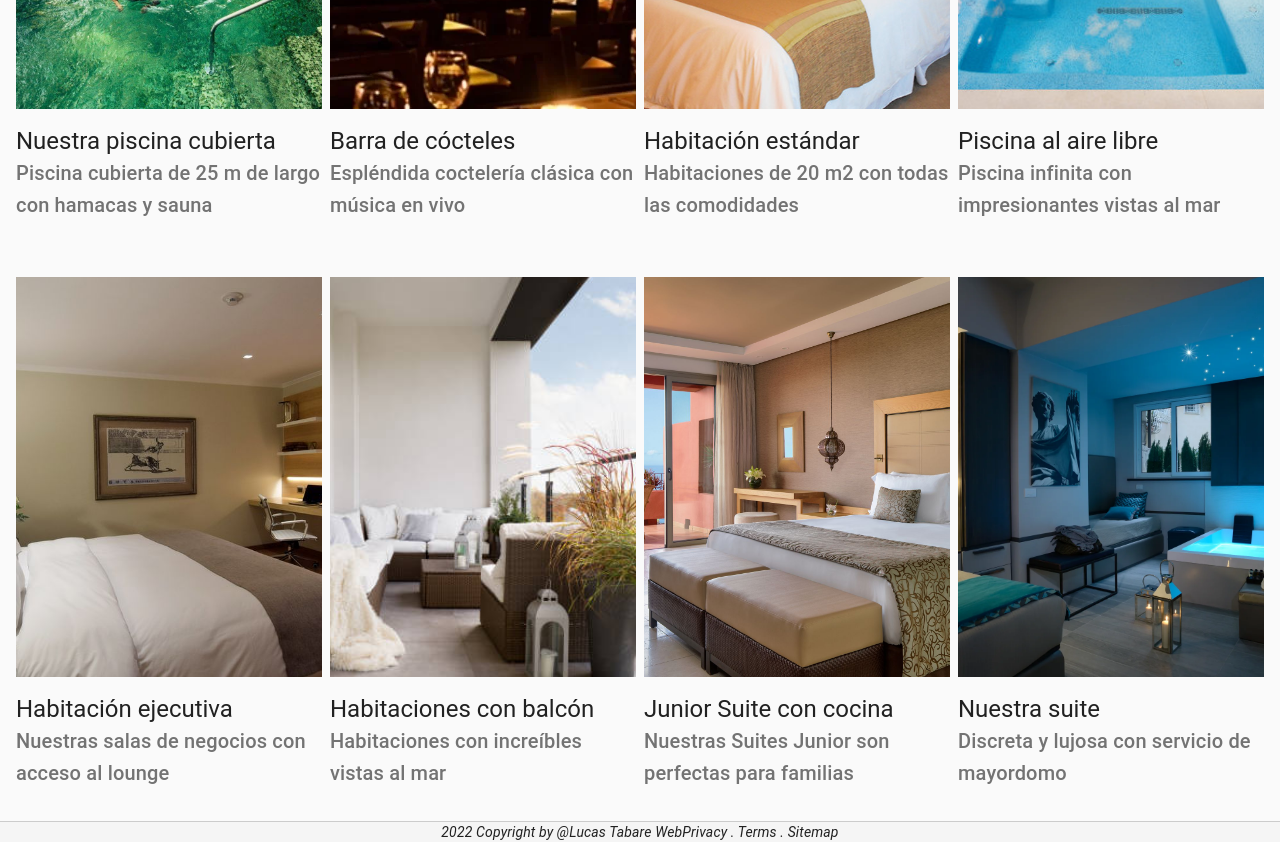
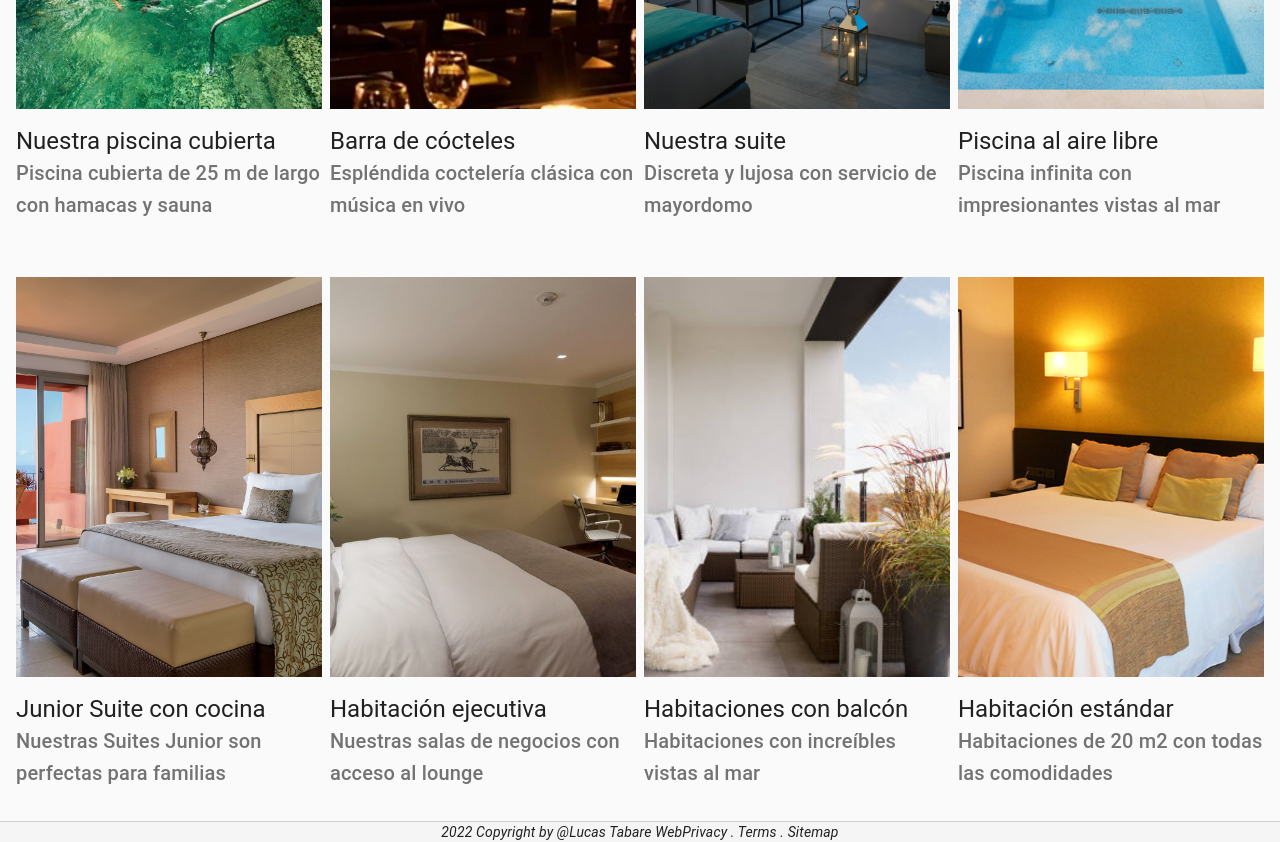
Before and after one commit to lucastabare/reserva-hotelera, a React (Create React App) app: page / in a window 1280 px wide. Shown: the part 860-1702 px from the top of the page. Built offline with nearby package versions, Linux system fonts and the light colour scheme.

Commit message:
Proyecto terminado

```diff
--- a/src/app/store.js
+++ b/src/app/store.js
@@ -1,8 +1,12 @@
-import { configureStore } from '@reduxjs/toolkit';
-import counterReducer from '../features/counter/counterSlice';
+import { configureStore } from "@reduxjs/toolkit";
+import counterReducer from "../features/counter/counterSlice";
+import startReducer from "../features/startSlice";
+import endReducer from "../features/endSlice";
 
 export const store = configureStore({
   reducer: {
     counter: counterReducer,
+    start: startReducer,
+    end: endReducer,
   },
 });
--- a/src/components/Banner.js
+++ b/src/components/Banner.js
@@ -1,5 +1,7 @@
 import { Typography, Button, makeStyles } from "@material-ui/core";
 import imgFondo from "../assets/imgFondo.jpg";
+import { Link } from "react-router-dom";
+
 const Banner = () => {
   const classes = useStyles();
 
@@ -7,7 +9,9 @@ const Banner = () => {
     <div className={classes.root}>
       <div className={classes.info}>
         <Typography variant="h2">Planifica tu escapada</Typography>
-        <Button variant="contained">Consulta nuestras habitaciones</Button>
+        <Link style={{ textDecoration: "none" }} to="/search">
+          <Button variant="contained">Consulta nuestras habitaciones</Button>
+        </Link>
       </div>
     </div>
   );
--- a/src/components/DatePicker.js
+++ b/src/components/DatePicker.js
@@ -6,17 +6,26 @@ import { makeStyles } from "@material-ui/styles";
 import { InputBase, Typography, Button } from "@material-ui/core";
 import { People } from "@material-ui/icons";
 import { useNavigate } from "react-router-dom";
-
-const selectionRange = {
-  startDate: new Date(),
-  endDate: new Date(),
-  key: "selection",
-};
+import { useSelector, useDispatch } from "react-redux";
+import { setStart, selectStart } from "../features/startSlice";
+import { setEnd, selectEnd } from "../features/endSlice";
 
 const DatePicker = () => {
   const classes = styles();
-  const handleSelect = () => {};
+  const dispatch = useDispatch();
   const navigate = useNavigate();
+  const start = useSelector(selectStart);
+  const end = useSelector(selectEnd);
+  const selectionRange = {
+    startDate: start,
+    endDate: end,
+    key: "selection",
+  };
+  const handleSelect = (ranges) => {
+    //console.log(ranges);
+    dispatch(setStart(ranges.selection.startDate.getTime()));
+    dispatch(setEnd(ranges.selection.endDate.getTime()));
+  };
 
   return (
     <div className={classes.root}>
--- a/src/components/SearchPage.js
+++ b/src/components/SearchPage.js
@@ -1,8 +1,11 @@
 import { makeStyles } from "@material-ui/styles";
 import { Typography, Chip, Slider } from "@material-ui/core";
 import mockData, { chips } from "../mockData";
-//import { useState } from "react";
+import { useSelector } from "react-redux";
 import Result from "./Result";
+import { useState } from "react";
+import { selectStart } from "../features/startSlice";
+import { selectEnd } from "../features/endSlice";
 
 const SearchPage = () => {
   const classes = useStyles();
@@ -10,8 +13,14 @@ const SearchPage = () => {
     console.info("You clicked the delete icon.");
   };
 
-  //const value = useState("false");
-  const handleChange = () => {};
+  const start = useSelector(selectStart);
+  const end = useSelector(selectEnd);
+
+  const [value, setValue] = useState(22000);
+  const handleChange = (e, newValue) => {
+    setValue(newValue);
+    //console.log(value);
+  };
 
   return (
     <div className={classes.root}>
@@ -34,17 +43,23 @@ const SearchPage = () => {
       <div className={classes.selector}>
         <Typography gutterBottom>Precios</Typography>
         <Slider
-          //value={value}
+          value={value}
           onChange={handleChange}
-          aria-labelledby="continuous-slider"
+          aria-label="Temperature"
           min={8000}
-          max={20000}
+          max={22000}
+          marks
           valueLabelDisplay="auto"
           color="secondary"
+          step={2000}
         />
       </div>
       {mockData
         .filter((data) => data.cat === "room")
+        .filter((data) => data.price < value)
+        .filter(
+          (data) => end < data.notAvailablestart || start > data.notAvailableend
+        )
         .map(({ src, title, description, stock, price }, index) => {
           return (
             <Result
--- /dev/null
+++ b/src/features/endSlice.js
@@ -0,0 +1,17 @@
+import { createSlice } from "@reduxjs/toolkit";
+
+export const endSlice = createSlice({
+  name: "end",
+  initialState: {
+    value: new Date(2022, 5, 16).getTime(),
+  },
+  reducers: {
+    setEnd: (state, action) => {
+      state.value = action.payload;
+    },
+  },
+});
+
+export const { setEnd } = endSlice.actions;
+export const selectEnd = (state) => state.end.value;
+export default endSlice.reducer;
--- /dev/null
+++ b/src/features/startSlice.js
@@ -0,0 +1,17 @@
+import { createSlice } from "@reduxjs/toolkit";
+
+export const startSlice = createSlice({
+  name: "start",
+  initialState: {
+    value: new Date(2022, 5, 16).getTime(),
+  },
+  reducers: {
+    setStart: (state, action) => {
+      state.value = action.payload;
+    },
+  },
+});
+
+export const { setStart } = startSlice.actions;
+export const selectStart = (state) => state.start.value;
+export default startSlice.reducer;
--- a/src/index.js
+++ b/src/index.js
@@ -1,12 +1,11 @@
-import React from 'react';
-import { createRoot } from 'react-dom/client';
-import { Provider } from 'react-redux';
-import { store } from './app/store';
-import App from './App';
-import reportWebVitals from './reportWebVitals';
-import './index.css';
+import React from "react";
+import { createRoot } from "react-dom/client";
+import { Provider } from "react-redux";
+import { store } from "./app/store";
+import App from "./App";
+import "./index.css";
 
-const container = document.getElementById('root');
+const container = document.getElementById("root");
 const root = createRoot(container);
 
 root.render(
@@ -16,8 +15,3 @@ root.render(
     </Provider>
   </React.StrictMode>
 );
-
-// If you want to start measuring performance in your app, pass a function
-// to log results (for example: reportWebVitals(console.log))
-// or send to an analytics endpoint. Learn more: https://bit.ly/CRA-vitals
-reportWebVitals();
--- a/src/mockData.js
+++ b/src/mockData.js
@@ -19,19 +19,29 @@ const mockData = [
     description: "Espléndida coctelería clásica con música en vivo",
   },
   {
-    src: standar,
-    title: "Habitación estándar",
-    description: "Habitaciones de 20 m2 con todas las comodidades",
+    src: suite,
+    title: "Nuestra suite",
+    description: "Discreta y lujosa con servicio de mayordomo",
     cat: "room",
-    price: 8000,
-    stock: 12,
-    notAvailablestart: new Date(2021, 3, 10).getTime(),
-    notAvailableend: new Date(2021, 3, 10).getTime(),
+    price: 20000,
+    stock: 4,
+    notAvailablestart: new Date(2022, 5, 20).getTime(),
+    notAvailableend: new Date(2022, 6, 25).getTime(),
   },
   {
     src: outdoorpool,
     title: "Piscina al aire libre",
     description: "Piscina infinita con impresionantes vistas al mar",
+  },
+  {
+    src: juniorsuite,
+    title: "Junior Suite con cocina",
+    description: "Nuestras Suites Junior son perfectas para familias",
+    cat: "room",
+    price: 15000,
+    stock: 10,
+    notAvailablestart: new Date(2022, 5, 10).getTime(),
+    notAvailableend: new Date(2022, 5, 10).getTime(),
   },
   {
     src: executive,
@@ -40,8 +50,8 @@ const mockData = [
     cat: "room",
     price: 10000,
     stock: 9,
-    notAvailablestart: new Date(2021, 3, 10).getTime(),
-    notAvailableend: new Date(2021, 3, 10).getTime(),
+    notAvailablestart: new Date(2022, 5, 10).getTime(),
+    notAvailableend: new Date(2022, 5, 10).getTime(),
   },
   {
     src: withbalcony,
@@ -50,28 +60,19 @@ const mockData = [
     cat: "room",
     price: 9000,
     stock: 15,
-    notAvailablestart: new Date(2021, 3, 10).getTime(),
-    notAvailableend: new Date(2021, 3, 10).getTime(),
+    notAvailablestart: new Date(2022, 5, 10).getTime(),
+    notAvailableend: new Date(2022, 5, 10).getTime(),
   },
+
   {
-    src: juniorsuite,
-    title: "Junior Suite con cocina",
-    description: "Nuestras Suites Junior son perfectas para familias",
+    src: standar,
+    title: "Habitación estándar",
+    description: "Habitaciones de 20 m2 con todas las comodidades",
     cat: "room",
-    price: 15000,
-    stock: 10,
-    notAvailablestart: new Date(2021, 3, 10).getTime(),
-    notAvailableend: new Date(2021, 3, 10).getTime(),
-  },
-  {
-    src: suite,
-    title: "Nuestra suite",
-    description: "Discreta y lujosa con servicio de mayordomo",
-    cat: "room",
-    price: 20000,
-    stock: 4,
-    notAvailablestart: new Date(2021, 3, 20).getTime(),
-    notAvailableend: new Date(2021, 3, 25).getTime(),
+    price: 8000,
+    stock: 12,
+    notAvailablestart: new Date(2022, 5, 10).getTime(),
+    notAvailableend: new Date(2022, 5, 10).getTime(),
   },
 ];
 
--- a/src/reportWebVitals.js
+++ /dev/null
@@ -1,13 +0,0 @@
-const reportWebVitals = onPerfEntry => {
-  if (onPerfEntry && onPerfEntry instanceof Function) {
-    import('web-vitals').then(({ getCLS, getFID, getFCP, getLCP, getTTFB }) => {
-      getCLS(onPerfEntry);
-      getFID(onPerfEntry);
-      getFCP(onPerfEntry);
-      getLCP(onPerfEntry);
-      getTTFB(onPerfEntry);
-    });
-  }
-};
-
-export default reportWebVitals;
```
Also changed, not shown: 1 other file (tests, documents, lock files or other folders).
